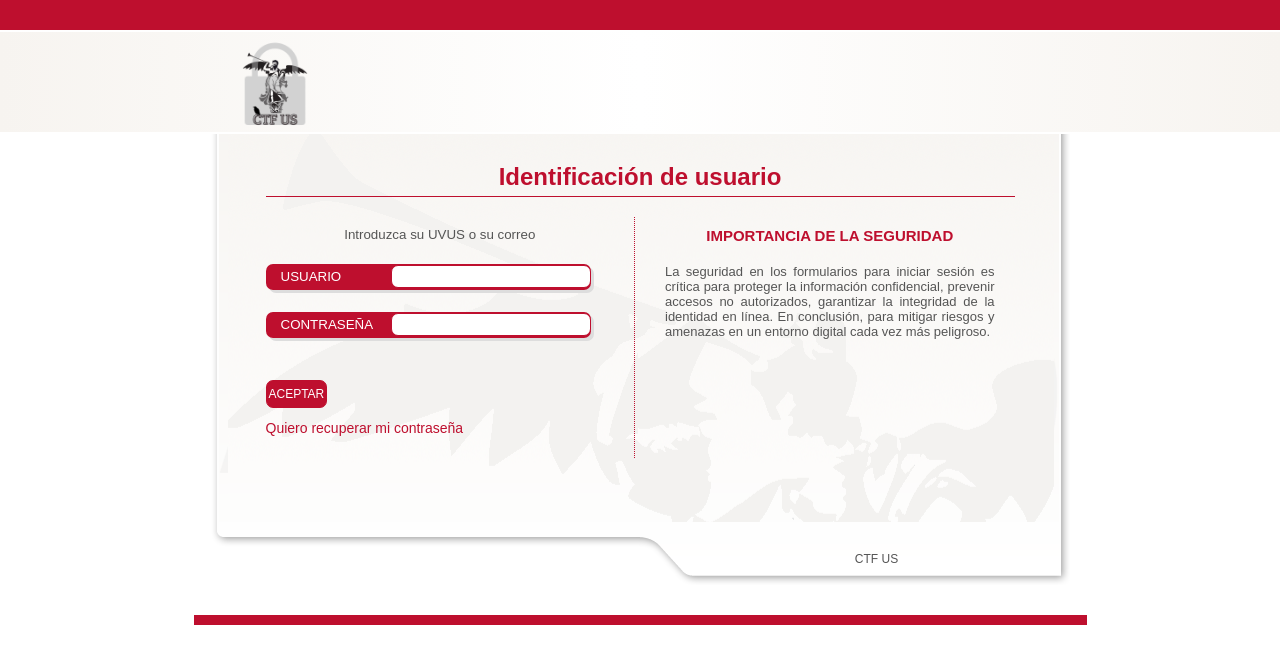
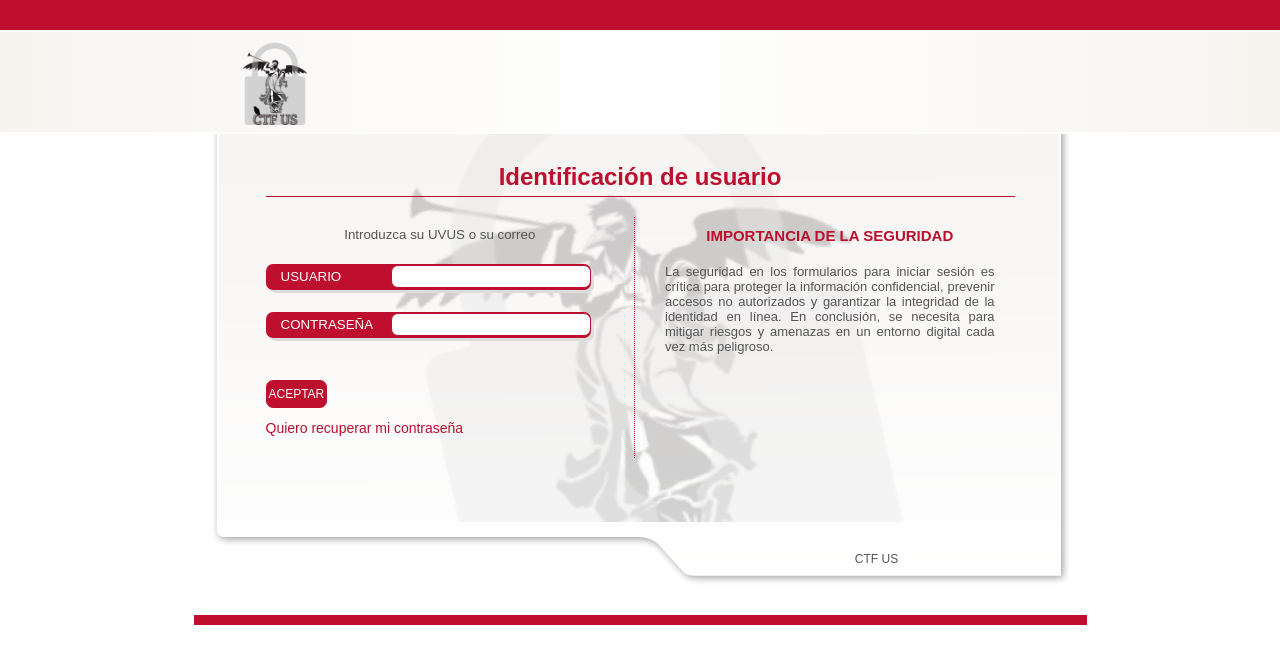
Before and after one commit to CTF-US/CTFs, a Flask app: page / in a window 1280 px wide. Shown: the top 664 px of the page. Run offline with Flask 3, Linux system fonts and the light colour scheme.

Commit message:
Small fixes

```diff
--- a/sqliBypass/static/login.css
+++ b/sqliBypass/static/login.css
@@ -47,7 +47,7 @@ body,
   }
 
 #content {
-    background-image: url("../static/resources/tab_login_top_no_shadow2.png"), url("../static/resources/tab_login_middle.png");
+    background-image: url("../static/resources/tab_login_top_no_shadow.png"), url("../static/resources/tab_login_middle.png");
     background-position: 25px 0, center 0;
     background-repeat: no-repeat, repeat-y;
     padding: 2px;
--- a/sqliBypass/templates/login.html
+++ b/sqliBypass/templates/login.html
@@ -58,7 +58,7 @@
                   <div id="auten_delegadas">
                      <h2 id="titulo_3col">importancia de la seguridad</h2>
                      <div id="otherlogin">
-                        <p style="font-size: small; text-align: justify; margin: 20px;">La seguridad en los formularios para iniciar sesión es crítica para proteger la información confidencial, prevenir accesos no autorizados, garantizar la integridad de la identidad en línea. En conclusión, para mitigar riesgos y amenazas en un entorno digital cada vez más peligroso.</p>
+                        <p style="font-size: small; text-align: justify; margin: 20px;">La seguridad en los formularios para iniciar sesión es crítica para proteger la información confidencial, prevenir accesos no autorizados y garantizar la integridad de la identidad en línea. En conclusión, se necesita para mitigar riesgos y amenazas en un entorno digital cada vez más peligroso.</p>
                      </div>
                   </div>
                </div>
```
